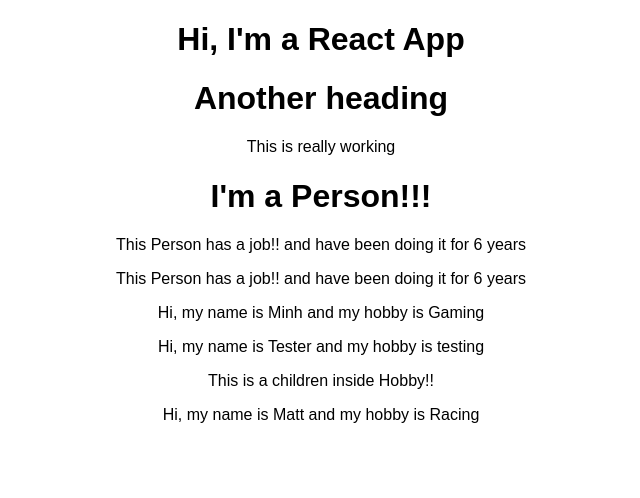
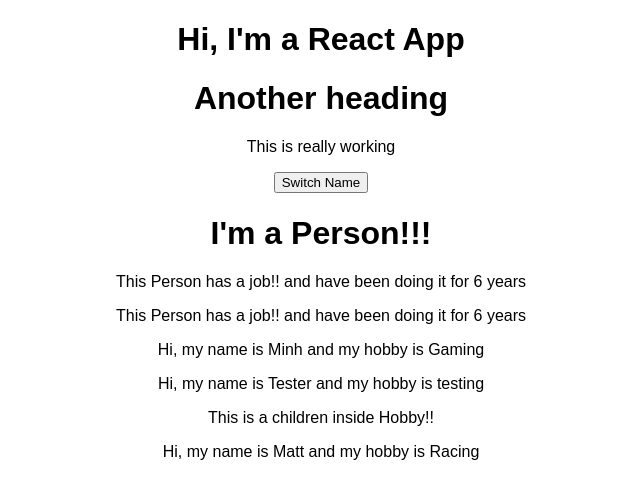
Before and after one commit to cyannyan47/react-complete-guide, a React (Create React App) app: page / in a window 1280 px wide. Shown: the top 498 px of the page, without its empty margins (319-959 px from the left). Built offline with nearby package versions, Linux system fonts and the light colour scheme.

Commit message:
Added switch button

```diff
--- a/src/App.js
+++ b/src/App.js
@@ -15,6 +15,10 @@
     ]
   }
 
+  switchNameHandler = () => {
+    console.log('Was clicked!');
+  }
+
   render() {
     return (
       // Only return 1 component
@@ -22,11 +26,15 @@
       // This is JSX, not HTML
       // You can do this, or use a bunch of React.createElement
       // Like the ones below
+
+
       <div className="App">
         <h1>Hi, I'm a React App</h1>
         <h1>Another heading</h1>
         <p>This is really working</p>
-
+        {/* this.switchNameHandler() doesn't work*/}
+        {/* https://stackoverflow.com/questions/48259077/calling-a-javascript-function-in-jsx-why-does-calling-a-function-without-the */}
+        <button onClick = {this.switchNameHandler}>Switch Name</button>
         <Person />
         <Job />
         <Job />
```
